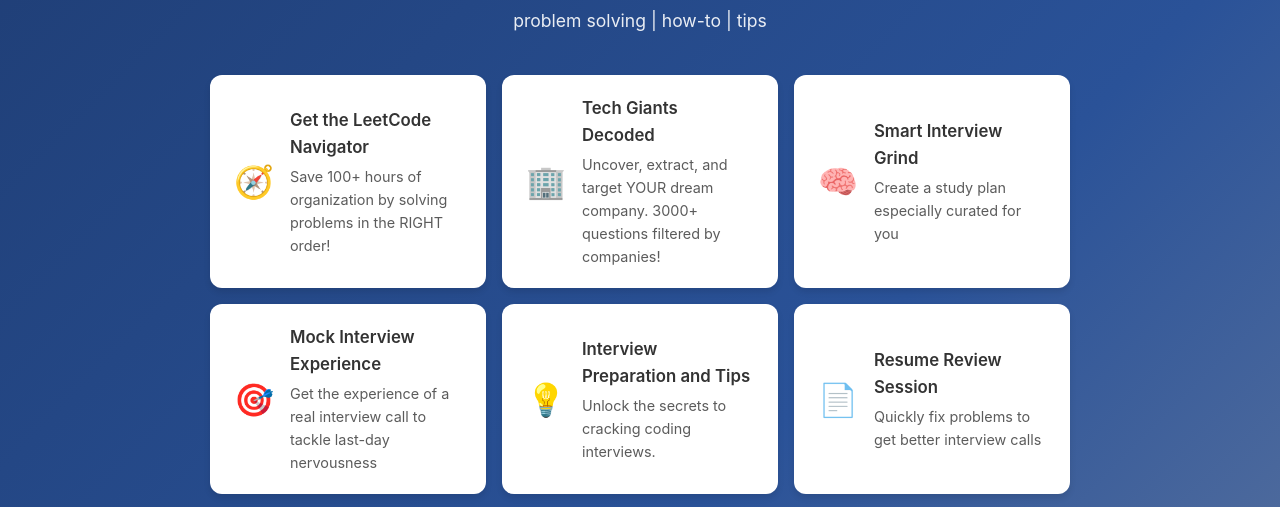
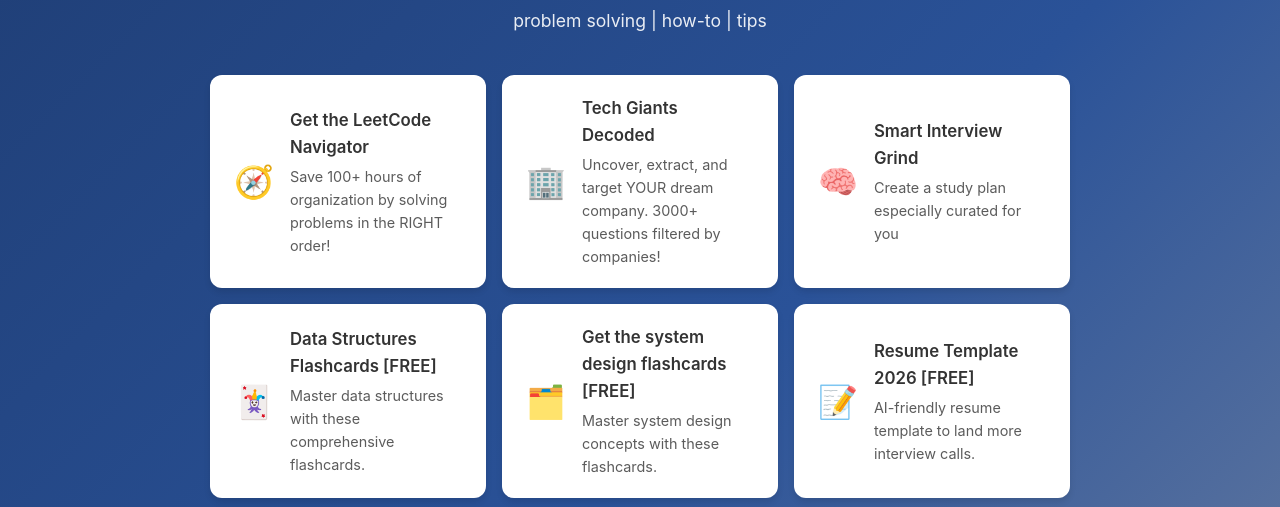
Before and after one commit to nikoo28/all-my-links, a plain HTML site: page index.html in a window 1280 px wide. Shown: the part 254-761 px from the top of the page. Drawn offline with Linux system fonts and the light colour scheme.

Commit message:
Keep one 1:1 option: Schedule a 1:1 Session with Me
Remove Mock Interview Experience, Interview Preparation and Tips and Resume Review Session.

```diff
--- a/index.html
+++ b/index.html
@@ -298,31 +298,6 @@
                 </div>
             </a>
 
-            <a href="https://topmate.io/nikoo28" class="link-card" target="_blank" rel="noopener">
-                <div class="link-icon">🎯</div>
-                <div class="link-content">
-                    <div class="link-title">Mock Interview Experience</div>
-                    <div class="link-description">Get the experience of a real interview call to tackle last-day
-                        nervousness</div>
-                </div>
-            </a>
-
-            <a href="https://topmate.io/nikoo28/1398816" class="link-card" target="_blank" rel="noopener">
-                <div class="link-icon">💡</div>
-                <div class="link-content">
-                    <div class="link-title">Interview Preparation and Tips</div>
-                    <div class="link-description">Unlock the secrets to cracking coding interviews.</div>
-                </div>
-            </a>
-
-            <a href="https://topmate.io/nikoo28" class="link-card" target="_blank" rel="noopener">
-                <div class="link-icon">📄</div>
-                <div class="link-content">
-                    <div class="link-title">Resume Review Session</div>
-                    <div class="link-description">Quickly fix problems to get better interview calls</div>
-                </div>
-            </a>
-
             <a href="https://bytesnack.dev/downloads/data-structures-flashcards" class="link-card" target="_blank" rel="noopener">
                 <div class="link-icon">🃏</div>
                 <div class="link-content">
```
